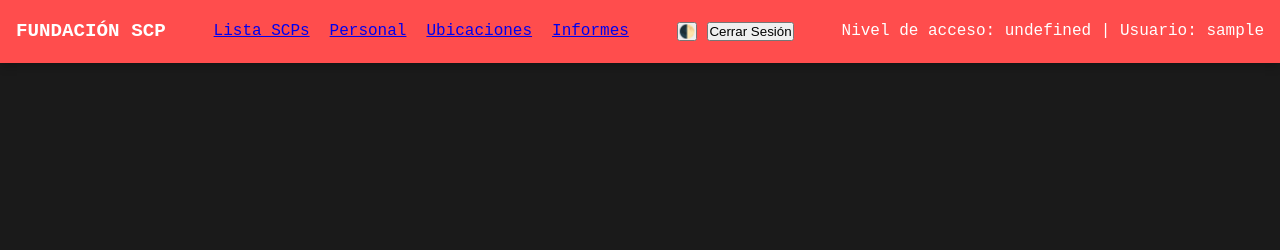
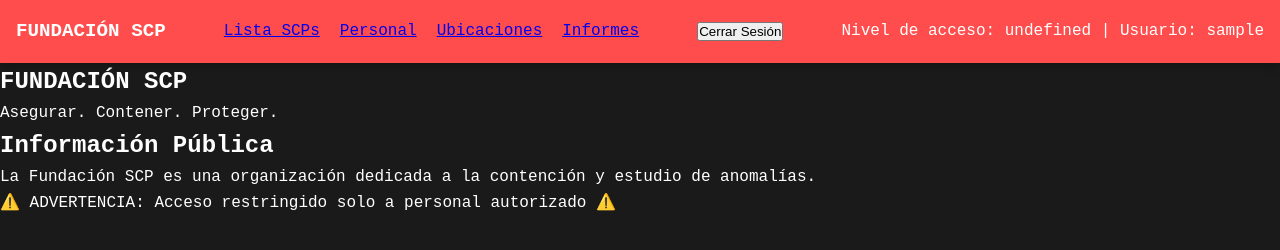
Before and after one commit to Esteboncio1911/SCP, a plain HTML site: page index.html in a window 1280 px wide. Drawn offline with Linux system fonts and the light colour scheme; sample sign-in values are in the browser's storage.

Commit message:
Update index.html

```diff
--- a/index.html
+++ b/index.html
@@ -3,7 +3,7 @@
 <head>
     <meta charset="UTF-8">
     <meta name="viewport" content="width=device-width, initial-scale=1.0">
-    <title>Fundación SCP</title>
+    <title>Fundación SCP - Acceso Restringido</title>
     <link rel="stylesheet" href="styles.css">
 </head>
 <body>
@@ -15,18 +15,23 @@
             <li><a href="locations.html">Ubicaciones</a></li>
             <li><a href="reports.html">Informes</a></li>
         </ul>
-        <div class="nav-controls">
-            <button onclick="toggleTheme()" class="theme-toggle">
-                <span class="theme-icon">🌓</span>
-            </button>
-            <button id="logoutBtn">Cerrar Sesión</button>
+        <button id="logoutBtn">Cerrar Sesión</button>
+    </nav>
+    <main>
+        <div class="public">
+            <section id="hero">
+                <h1>FUNDACIÓN SCP</h1>
+                <p>Asegurar. Contener. Proteger.</p>
+            </section>
+            <section id="public-info">
+                <h2>Información Pública</h2>
+                <p>La Fundación SCP es una organización dedicada a la contención y estudio de anomalías.</p>
+            </section>
         </div>
-    </nav>
-
-    <div class="restricted" data-level="1">
-        <!-- Content will be loaded here -->
-    </div>
-
+    </main>
+    <footer>
+        <p>⚠️ ADVERTENCIA: Acceso restringido solo a personal autorizado ⚠️</p>
+    </footer>
     <script src="script.js"></script>
 </body>
 </html>
```
